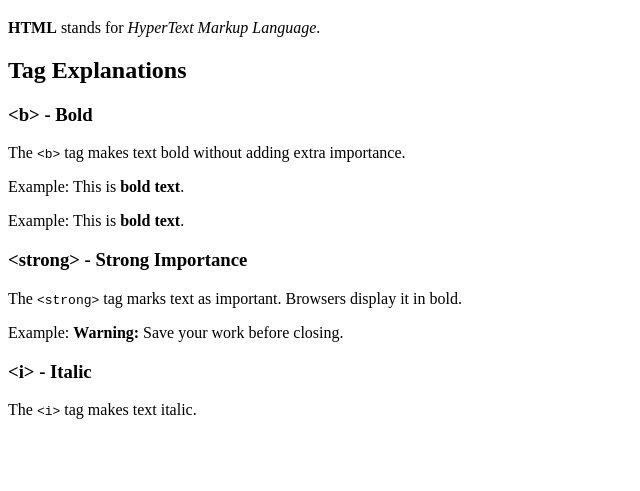
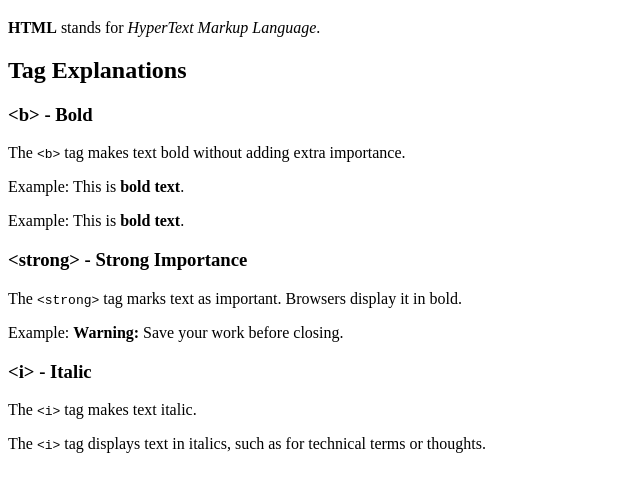
Before and after one commit to jerwinbantian134-lgtm/web_tech, a plain HTML site: page html-lab/formatting.html in a window 1280 px wide. Shown: the part 61-552 px from the top of the page, without its empty margins (0-640 px from the left). Drawn offline with Linux system fonts and the light colour scheme.

Commit message:
Update formatting page

```diff
--- a/html-lab/formatting.html
+++ b/html-lab/formatting.html
@@ -21,6 +21,8 @@
         <p>Example: <strong>Warning:</strong> Save your work before closing.</p>
           <h3>&lt;i&gt; - Italic</h3>
            <p>The <code>&lt;i&gt;</code> tag makes text italic.</p>
+             <p>The <code>&lt;i&gt;</code> tag displays text in italics, such as for technical terms or thoughts.</p>
+
 
 
 
```
